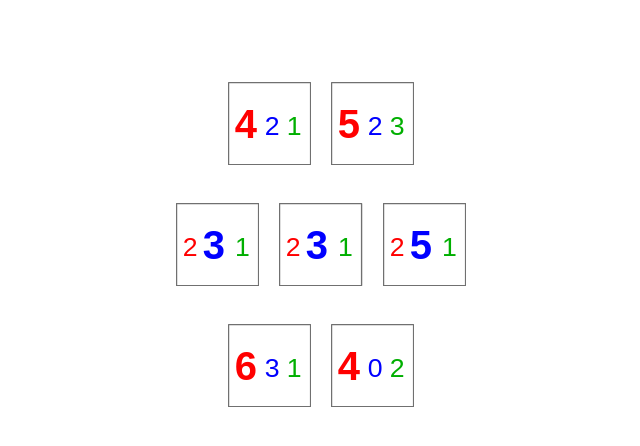
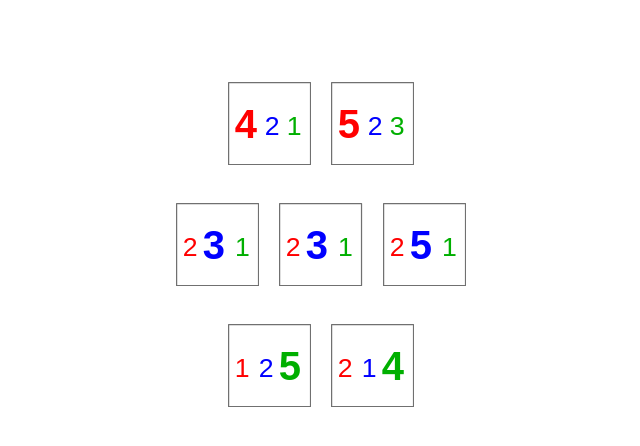
Before and after one commit to paucls/kanban-dice, an Angular app: page / in a window 1280 px wide. Shown: the top 446 px of the page, without its empty margins (319-959 px from the left). Built offline with nearby package versions, Linux system fonts and the light colour scheme.

Commit message:
Added gren dice

```diff
--- a/src/app/app.component.html
+++ b/src/app/app.component.html
@@ -45,7 +45,7 @@
     padding-bottom: 35px;
   }
 
-  app-dice, app-blue-dice {
+  app-dice, app-blue-dice, app-green-dice {
     padding: 10px;
   }
 </style>
@@ -63,7 +63,7 @@
   </div>
 
   <div class="dices-group">
-    <app-dice></app-dice>
-    <app-dice></app-dice>
+    <app-green-dice></app-green-dice>
+    <app-green-dice></app-green-dice>
   </div>
 </div>
--- a/src/app/app.module.ts
+++ b/src/app/app.module.ts
@@ -4,12 +4,14 @@ import { NgModule } from '@angular/core';
 import { AppComponent } from './app.component';
 import { DiceComponent } from './dice/dice.component';
 import { BlueDiceComponent } from './blue-dice/blue-dice.component';
+import { GreenDiceComponent } from './green-dice/green-dice.component';
 
 @NgModule({
   declarations: [
     AppComponent,
     DiceComponent,
-    BlueDiceComponent
+    BlueDiceComponent,
+    GreenDiceComponent
   ],
   imports: [
     BrowserModule
--- a/src/app/blue-dice/blue-dice.component.html
+++ b/src/app/blue-dice/blue-dice.component.html
@@ -12,43 +12,6 @@
     <g
       id="g1206"
       transform="translate(1.9781802,19.106724)">
-      <rect
-        style="fill:#ffffff;fill-opacity:1;stroke:#707070;stroke-width:0.325123;stroke-linecap:round;stroke-linejoin:round;stroke-miterlimit:4;stroke-dasharray:none;stroke-opacity:1"
-        id="rect981"
-        width="21.674877"
-        height="21.674877"
-        x="34.213676"
-        y="37.731823" />
-      <text
-        xml:space="preserve"
-        style="font-style:normal;font-weight:normal;font-size:10.5833px;line-height:1.25;font-family:sans-serif;fill:#0000ff;fill-opacity:1;stroke:none;stroke-width:0.264583"
-        x="41.163338"
-        y="52.519459"
-        id="text985"><tspan
-           id="tspan983"
-           x="41.163338"
-           y="52.519459"
-           style="font-style:normal;font-variant:normal;font-weight:bold;font-stretch:normal;font-family:sans-serif;-inkscape-font-specification:'sans-serif Bold';fill:#0000ff;fill-opacity:1;stroke-width:0.264583">3</tspan></text>
-      <text
-        xml:space="preserve"
-        style="font-style:normal;font-weight:normal;font-size:7.05556px;line-height:1.25;font-family:sans-serif;fill:#0000ff;fill-opacity:1;stroke:none;stroke-width:0.264583"
-        x="35.869961"
-        y="51.596283"
-        id="text989"><tspan
-           id="tspan987"
-           x="35.869961"
-           y="51.596283"
-           style="font-size:7.05556px;fill:#ff0000;fill-opacity:1;stroke-width:0.264583">2</tspan></text>
-      <text
-        xml:space="preserve"
-        style="font-style:normal;font-weight:normal;font-size:7.05556px;line-height:1.25;font-family:sans-serif;fill:#00af00;fill-opacity:1;stroke:none;stroke-width:0.264583"
-        x="49.632648"
-        y="51.558517"
-        id="text993"><tspan
-           id="tspan991"
-           x="49.632648"
-           y="51.558517"
-           style="font-size:7.05556px;fill:#00af00;fill-opacity:1;stroke-width:0.264583">{{outcome.red}}</tspan></text>
       <rect
         style="fill:#ffffff;fill-opacity:1;stroke:#707070;stroke-width:0.325123;stroke-linecap:round;stroke-linejoin:round;stroke-miterlimit:4;stroke-dasharray:none;stroke-opacity:1"
         id="rect853"
@@ -75,7 +38,7 @@
            id="tspan859"
            x="35.869961"
            y="51.596283"
-           style="font-size:7.05556px;fill:#ff0000;fill-opacity:1;stroke-width:0.264583">2</tspan></text>
+           style="font-size:7.05556px;fill:#ff0000;fill-opacity:1;stroke-width:0.264583">{{outcome.red}}</tspan></text>
       <text
         xml:space="preserve"
         style="font-style:normal;font-weight:normal;font-size:7.05556px;line-height:1.25;font-family:sans-serif;fill:#00af00;fill-opacity:1;stroke:none;stroke-width:0.264583"
--- /dev/null
+++ b/src/app/green-dice/green-dice.component.html
@@ -0,0 +1,54 @@
+<svg
+  width="22mm"
+  height="22mm"
+  viewBox="0 0 22 22"
+  version="1.1"
+  id="svg1783">
+  <defs
+    id="defs1777" />
+  <g
+    id="layer1"
+    transform="translate(-44.728902,-119.54512)">
+    <g
+      id="g1215"
+      transform="translate(10.809028,55.303548)">
+      <rect
+        style="fill:#ffffff;fill-opacity:1;stroke:#707070;stroke-width:0.325123;stroke-linecap:round;stroke-linejoin:round;stroke-miterlimit:4;stroke-dasharray:none;stroke-opacity:1"
+        id="rect1061"
+        width="21.674877"
+        height="21.674877"
+        x="34.082436"
+        y="64.404137" />
+      <text
+        xml:space="preserve"
+        style="font-style:normal;font-weight:normal;font-size:7.05556px;line-height:1.25;font-family:sans-serif;fill:#0000ff;fill-opacity:1;stroke:none;stroke-width:0.264583"
+        x="35.73872"
+        y="78.268593"
+        id="text1069"><tspan
+           id="tspan1067"
+           x="35.73872"
+           y="78.268593"
+           style="font-size:7.05556px;fill:#ff0000;fill-opacity:1;stroke-width:0.264583">{{outcome.red}}</tspan></text>
+      <text
+        xml:space="preserve"
+        style="font-style:normal;font-weight:normal;font-size:7.05556px;line-height:1.25;font-family:sans-serif;fill:#0000ff;fill-opacity:1;stroke:none;stroke-width:0.264583"
+        x="42.050163"
+        y="78.252335"
+        id="text1065"><tspan
+           id="tspan1063"
+           x="42.050163"
+           y="78.252335"
+           style="font-style:normal;font-variant:normal;font-weight:normal;font-stretch:normal;font-size:7.05556px;font-family:sans-serif;-inkscape-font-specification:sans-serif;fill:#0000ff;fill-opacity:1;stroke-width:0.264583">{{outcome.blue}}</tspan></text>
+      <text
+        xml:space="preserve"
+        style="font-style:normal;font-weight:normal;font-size:10.5833px;line-height:1.25;font-family:sans-serif;fill:#00af00;fill-opacity:1;stroke:none;stroke-width:0.264583"
+        x="47.358429"
+        y="79.190063"
+        id="text1073"><tspan
+           id="tspan1071"
+           x="47.358429"
+           y="79.190063"
+           style="font-style:normal;font-variant:normal;font-weight:bold;font-stretch:normal;font-size:10.5833px;font-family:sans-serif;-inkscape-font-specification:'sans-serif Bold';fill:#00af00;fill-opacity:1;stroke-width:0.264583">{{outcome.green}}</tspan></text>
+    </g>
+  </g>
+</svg>
--- /dev/null
+++ b/src/app/green-dice/green-dice.component.ts
@@ -0,0 +1,20 @@
+import { Component } from '@angular/core';
+import { randomIntFromInterval } from '../core/random';
+
+@Component({
+  selector: 'app-green-dice',
+  templateUrl: './green-dice.component.html'
+})
+export class GreenDiceComponent {
+
+  readonly diceSides = [
+    { red: 1, blue: 2, green: 3 },
+    { red: 0, blue: 1, green: 4 },
+    { red: 2, blue: 1, green: 4 },
+    { red: 1, blue: 2, green: 5 },
+    { red: 2, blue: 3, green: 5 },
+    { red: 3, blue: 1, green: 6 }
+  ];
+
+  readonly outcome = this.diceSides[randomIntFromInterval(0, 5)];
+}
```
